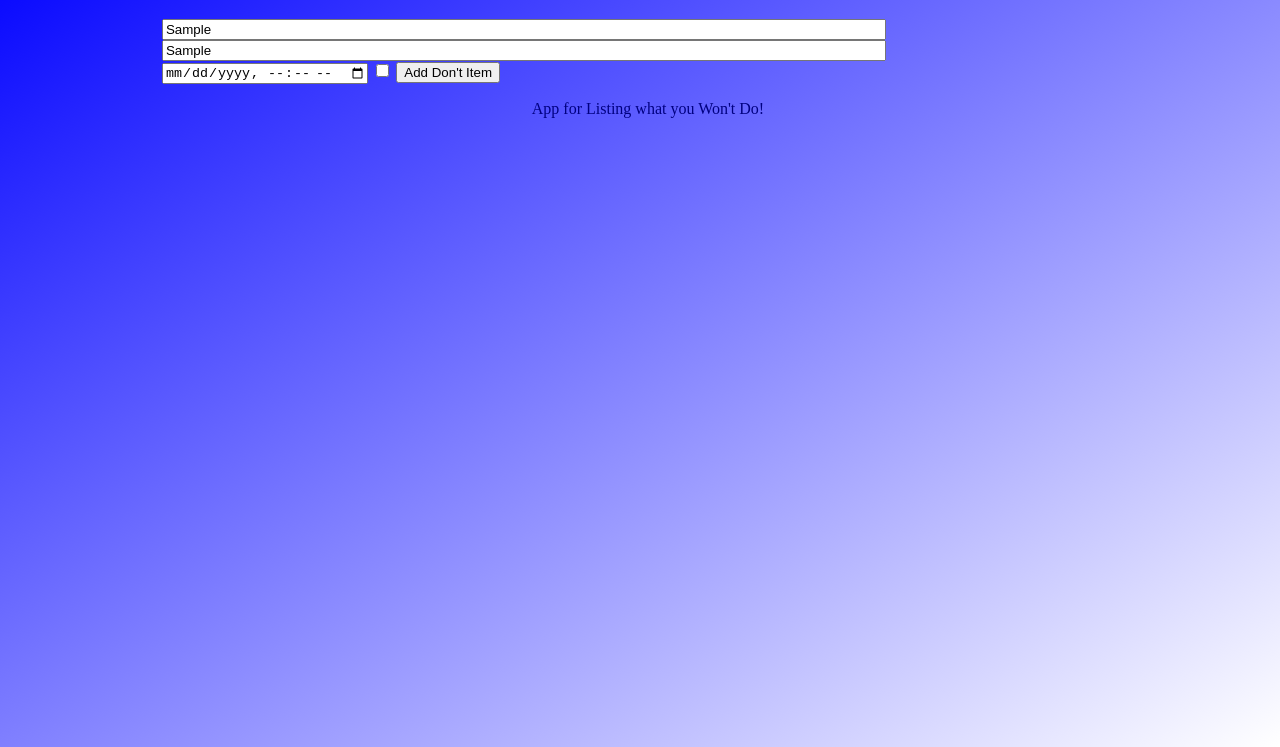
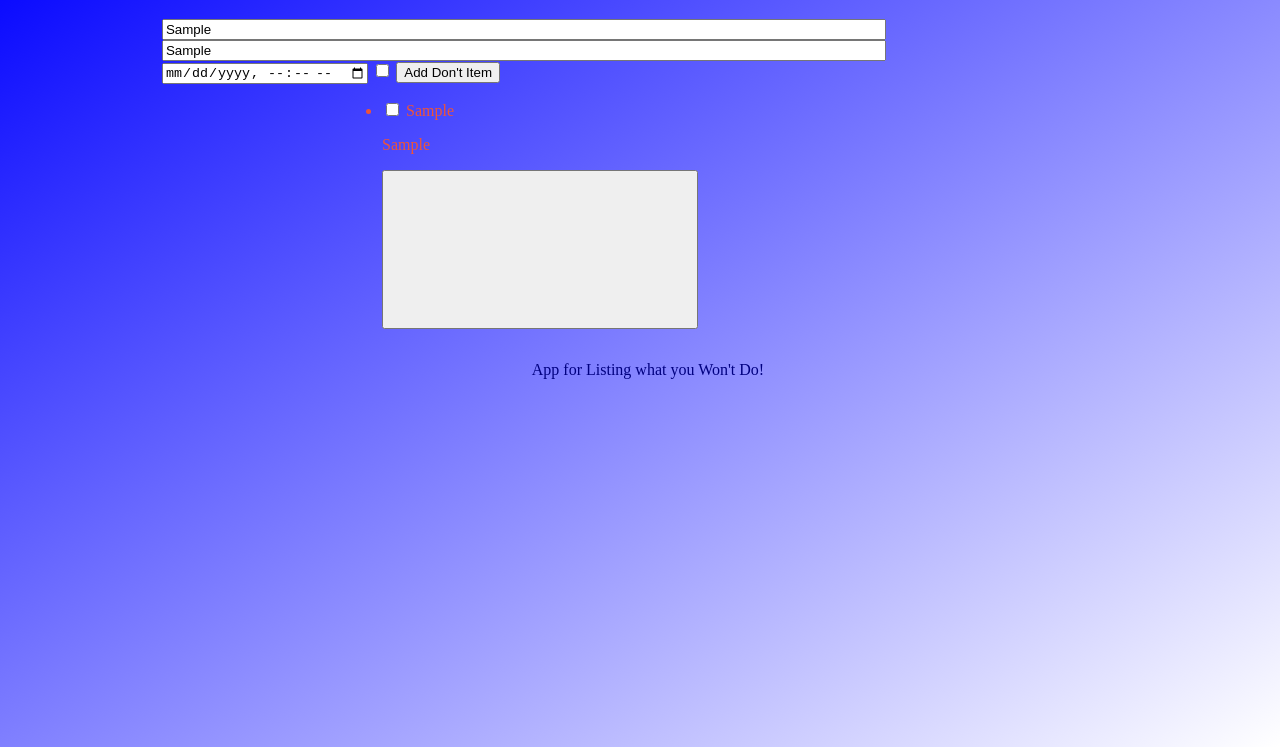
Before and after one commit to roquez94/ToDontList, a website built with webpack: page dist/index.html in a window 1280 px wide. Both pictures are taken after typing "Sample", "Sample" into the empty fields and a click on the button "Add Don't Item". Shown: the part 69-816 px from the top of the page. Built offline with nearby package versions, Linux system fonts and the light colour scheme.

Commit message:
Converted to show, will update ugly UI later, add delete button next

```diff
--- a/src/jsModules/todoItems.js
+++ b/src/jsModules/todoItems.js
@@ -6,56 +6,83 @@ export {getToDoItemsDetails};
 //..notes and checklist
 let items = [];
 
-let todoItems = function (title,description,dueDate,priortity) {
+let todoItems = function (title,description,dueDate,priortity, id) {
     this.title = title;
     this.description = description;
     this.dueDate = dueDate;
     this.priortity = priortity;
+    this.id = id;
 
-    return {title, description, dueDate, priortity};
+    return {title, description, dueDate, priortity, id};
 };
 
 //needed to make the todo items ...
 
-function createTodoItems (title,description,dueDate,priortity) {
+function createTodoItems (title,description,dueDate,priortity, id) {
 
-    let currentTodoItem = new todoItems(title,description,dueDate,priortity);
+    let currentTodoItem = new todoItems(title,description,dueDate,priortity, id);
 
     return currentTodoItem;
 };
 
 
 //shows users input
-// function showTodoItems (currentTodoItem){
+function showTodoItems (currentTodoItem){
 
-//     let listDiv = document.getElementById("listContainer");
+    //grabs container to hold todo items
+    let listUL = document.getElementById("listContainer");
 
-//     let titleInfo = document.createElement("p");
-//     titleInfo.innerHTML = currentTodoItem.title;
-//     let descriptionInfo = document.createElement("p");
-//     descriptionInfo.innerHTML = currentTodoItem.description;
-//     let dueDateInfo = document.createElement("p");
-//     dueDateInfo.innerHTML = currentTodoItem.dueDate
-//     let prioritiyInfo = document.createElement("p");
-//     prioritiyInfo.innerHTML = currentTodoItem.priortity;
+    let isChecked = currentTodoItem.checked ? 'done': '';
 
-//     //return display string files into a div
-//     let todoInformation = document.createElement("div");
-//     todoInformation.appendChild(titleInfo);
-//     todoInformation.appendChild(descriptionInfo);
-//     todoInformation.appendChild(dueDateInfo);
-//     todoInformation.appendChild(prioritiyInfo);
+    let listNode = document.createElement('li');
 
-//     return listDiv.appendChild(todoInformation);
-//     //add to event listener for addTodoItems
-// }
+    listNode.setAttribute('class', `todo-item ${isChecked}`);
+    //set data-key attrib. to the id of todo item
+    listNode.setAttribute('data-key', currentTodoItem.id);
+
+    //put the contents of the 'li' element made above
+    listNode. innerHTML = `
+    <input id="${currentTodoItem.id}" type="checkbox"/>
+    <label for="${currentTodoItem.id}" class="tick js-tick"></label>
+    <span>${currentTodoItem.title}</span>
+    <p>${currentTodoItem.description}</p>
+    <p>${currentTodoItem.dueDate}</p>
+    <button class="delete-todo js-delete-todo">
+    <svg><use href="#delete-icon"></use></svg>
+    </button>
+                `;
+
+        //Appends the element to DOM of listUL
+        listUL.append(listNode);
+
+
+    // let titleInfo = document.createElement("li");
+    // titleInfo.innerHTML = currentTodoItem.title;
+    // let descriptionInfo = document.createElement("p");
+    // descriptionInfo.innerHTML = currentTodoItem.description;
+    // let dueDateInfo = document.createElement("p");
+    // dueDateInfo.innerHTML = currentTodoItem.dueDate
+    // let prioritiyInfo = document.createElement("p");
+    // prioritiyInfo.innerHTML = currentTodoItem.priortity;
+
+    // //return display string files into a div
+    // let todoInformation = document.createElement("div");
+    // todoInformation.appendChild(titleInfo);
+    // todoInformation.appendChild(descriptionInfo);
+    // todoInformation.appendChild(dueDateInfo);
+    // todoInformation.appendChild(prioritiyInfo);
+
+    // return listDiv.appendChild(todoInformation);
+}
 
 function addTodoItems (createTodoItems){
     items.push(createTodoItems);
-    console.log(items);
+    showTodoItems(createTodoItems);
+    console.log(createTodoItems);
 };
 
-//2.22.23 Update to clear form after submission
+//2.23.23 Update to clear form after submission
+//or make new function to clear form after submission
 function getToDoItemsDetails() {
     const form = document.querySelector('#listInfo');
 
@@ -69,9 +96,10 @@ function getToDoItemsDetails() {
         let description = document.querySelector('#description').value;
         let dueDate = document.querySelector('#duedate').value;
         let priority = document.querySelector('#priority').value;
+        let id = Date.now();
 
         if (title !== ''){
-            newItems = createTodoItems(title,description,dueDate,priority);
+            newItems = createTodoItems(title,description,dueDate,priority, id);
 
             addTodoItems(newItems);
             console.log(newItems);
```
Also changed, not shown: dist/index.html, dist/main.js.
